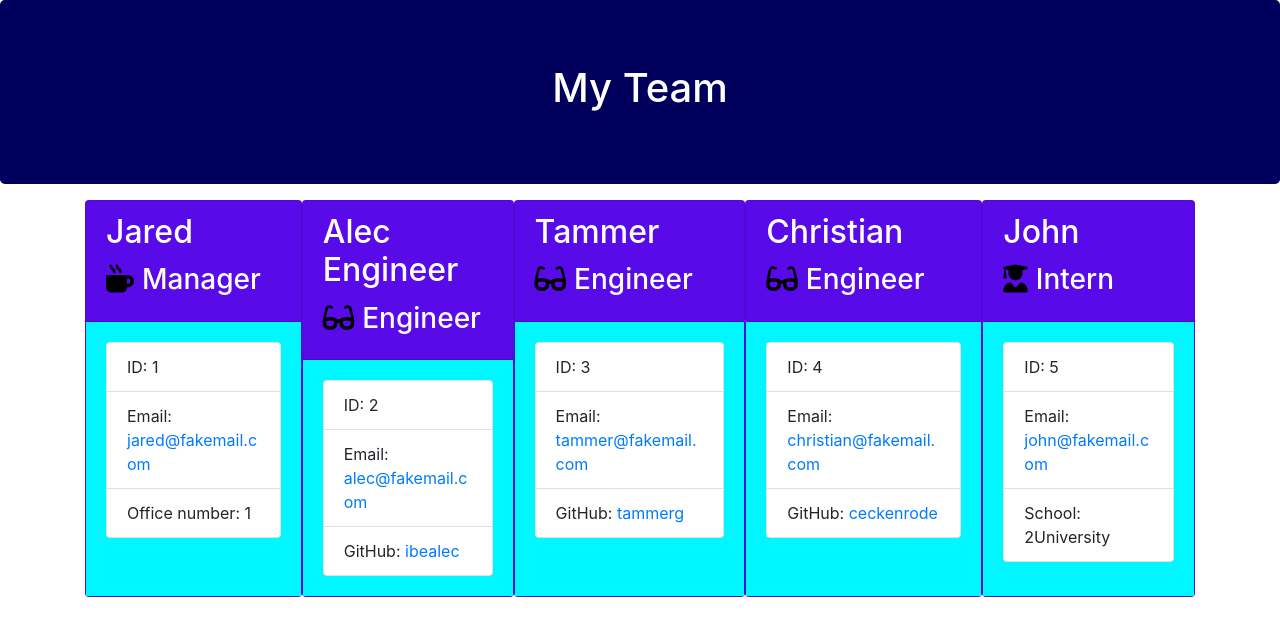
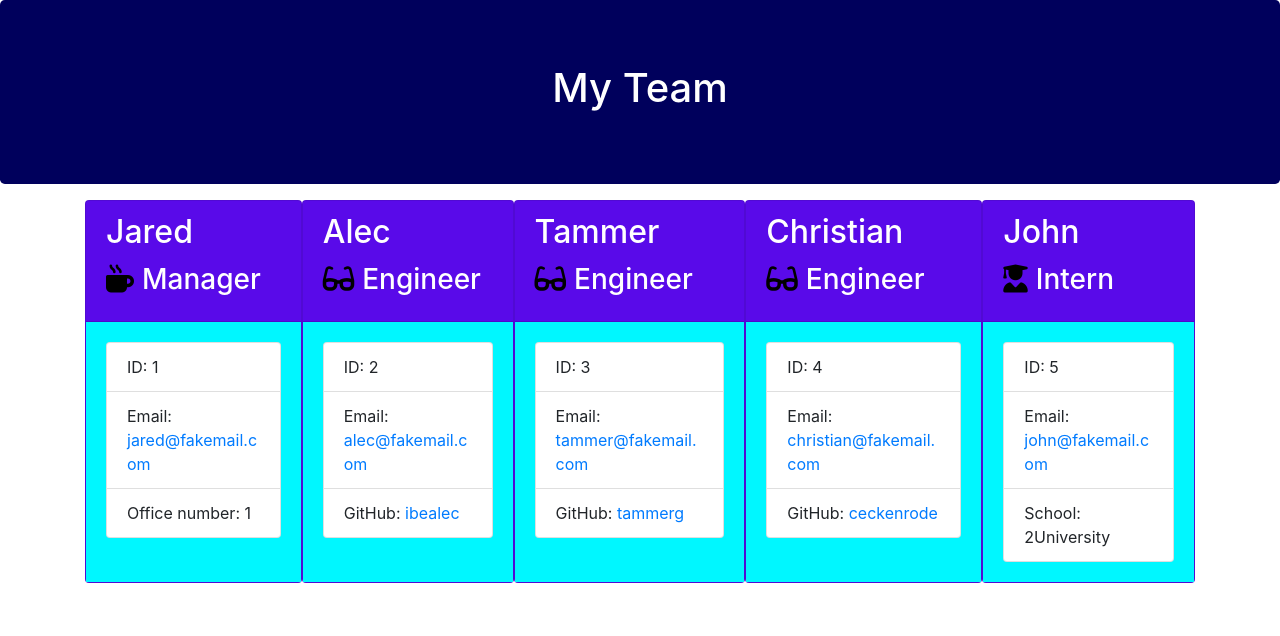
Before and after one commit to bryu0116/Team-Profile-Generator, a website: page Develop/output/team.html in a window 1280 px wide. Drawn offline with nearby package versions, Linux system fonts and the light colour scheme.

Commit message:
adding README

```diff
--- a/Develop/output/team.html
+++ b/Develop/output/team.html
@@ -38,7 +38,7 @@
 </div>
 <div class="card employee-card">
     <div class="card-header">
-        <h2 class="card-title">Alec Engineer</h2>
+        <h2 class="card-title">Alec</h2>
         <h3 class="card-title"><i class="fas fa-glasses mr-2"></i>Engineer</h3>
     </div>
     <div class="card-body">
```
Also changed, not shown: Develop/images/TPGOutput.png (added), README.md, 1 other file.
